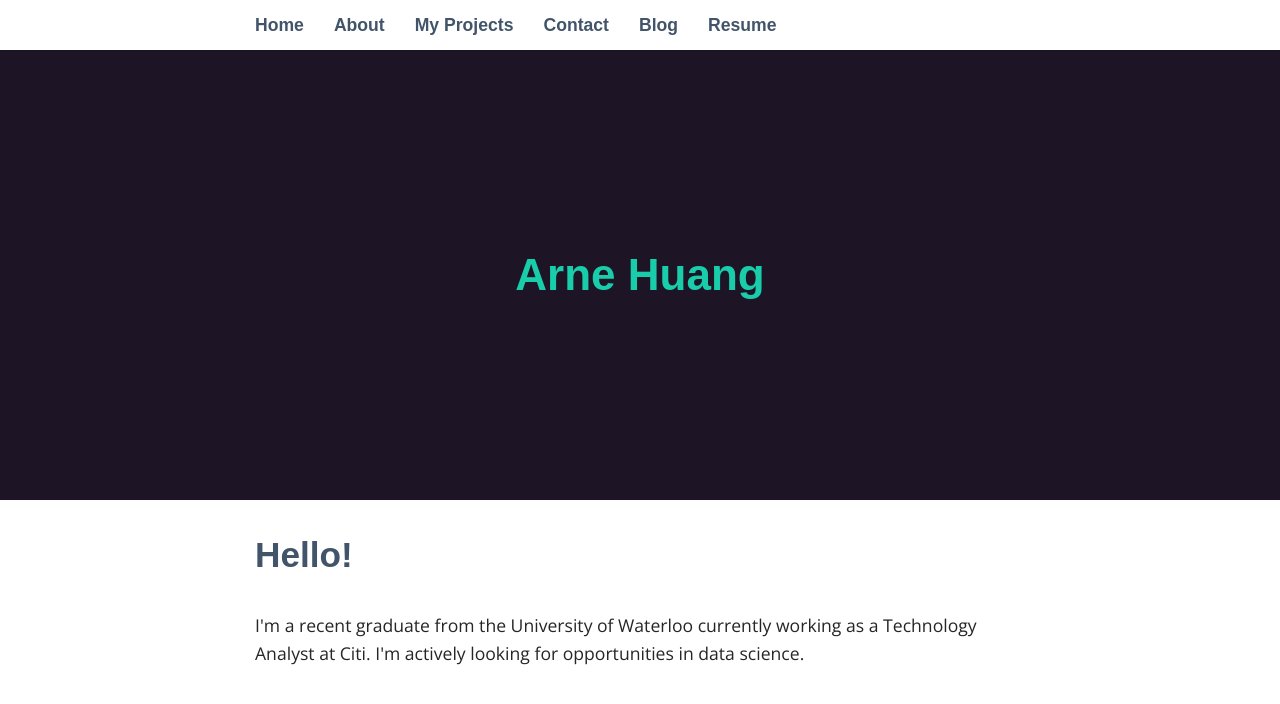
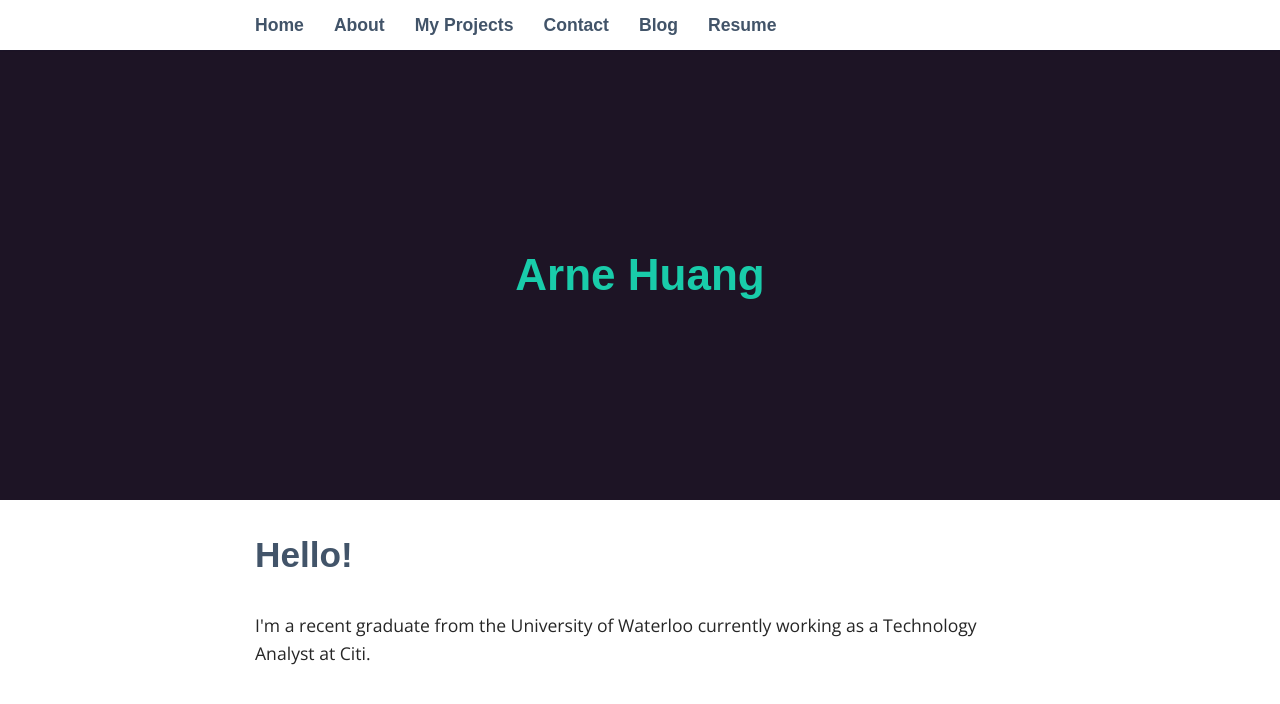
Before and after one commit to arnehuang/arnehuang.github-io, a Jekyll site: the page built from index.html, in a window 1280 px wide. Shown: the top 704 px of the page. Built offline with Jekyll 4.4.1, drawn with Linux system fonts in a browser that asks for light colours; some web fonts are replaced.

Commit message:
Update index.html

```diff
--- a/index.html
+++ b/index.html
@@ -3,4 +3,4 @@ layout: default
 ---
 
   <h2>Hello!</h2>
-  I'm a recent graduate from the University of Waterloo currently working as a Technology Analyst at Citi. I'm actively looking for opportunities in data science.
+  I'm a recent graduate from the University of Waterloo currently working as a Technology Analyst at Citi.
```
